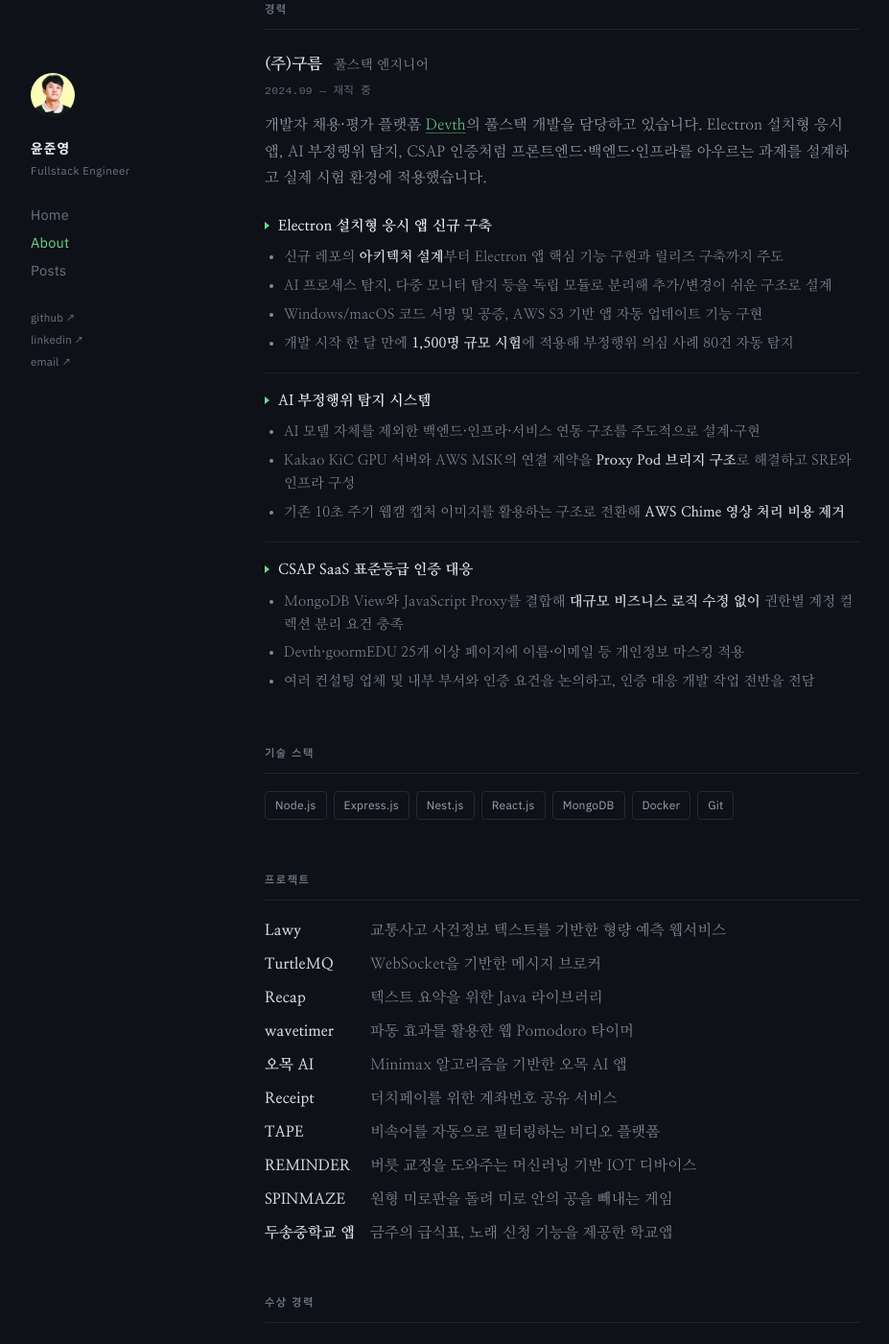
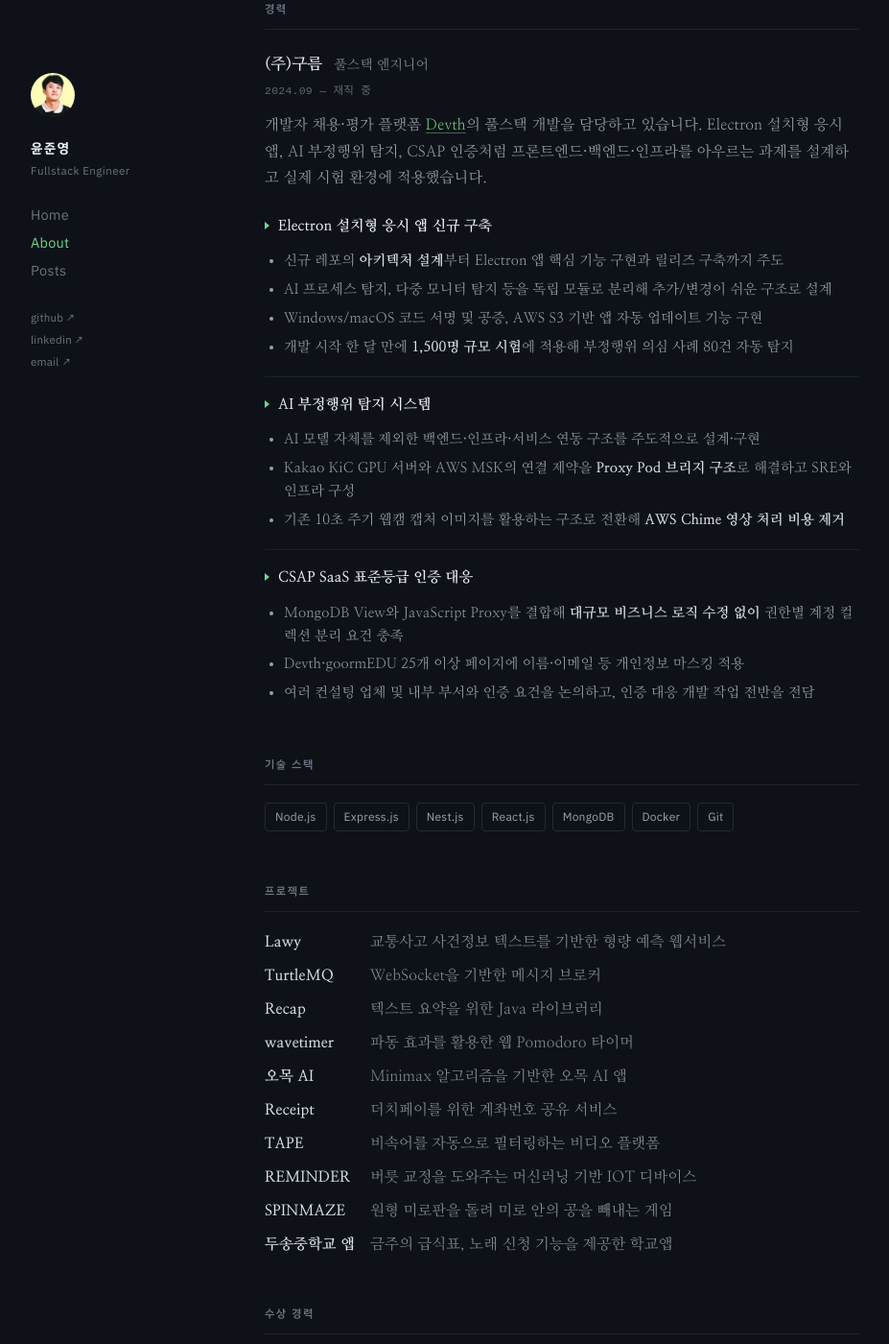
Before and after one commit to ypjun100/v2.junyeong.dev, a Jekyll site: the page built from about.html, in a window 1280 px wide and 1400 px high, scrolled down 313 px. Shown: the whole window at 96% size, without its empty margins (138-1065 px from the left). Built offline with Jekyll 4.4.1, drawn with Linux system fonts in a browser that asks for light colours.

Commit message:
style: match the career bullets to the summary above them
The bullets sat a shade darker than the paragraph they belong to, which read as
two levels of text rather than one. They now share the summary's tone, and
--text-detail retires with nothing left referencing it.

The gap under a marked title goes from the mockup's 9px to 13px: the title acts
as a heading for its list and was sitting too close to it.

```diff
--- a/_sass/_about.scss
+++ b/_sass/_about.scss
@@ -65,7 +65,9 @@
 .career-item {
   display: flex;
   flex-direction: column;
-  gap: 9px;
+  // Wider than the mockup's 9px: the marked title reads as a heading for the
+  // list under it, and needed more air to sit apart from it.
+  gap: 13px;
   padding: 18px 0;
   border-top: 1px solid var(--border-footer);
 
@@ -111,7 +113,7 @@
   gap: 6px;
   font-size: 14.5px;
   line-height: 1.65;
-  color: var(--text-detail);
+  color: var(--text-lead);
 
   li {
     text-wrap: pretty;
--- a/_sass/_tokens.scss
+++ b/_sass/_tokens.scss
@@ -22,7 +22,6 @@
   --text-chip: #9aa4b1;
   --text-list: #929ba8;
   --text-lead: #98a2af;
-  --text-detail: #838d9a;
 
   // Muted
   --muted: #6b7583;
```
Also changed, not shown: docs/specs/v2-site/02-PLAN.md (+1 -2 lines).
